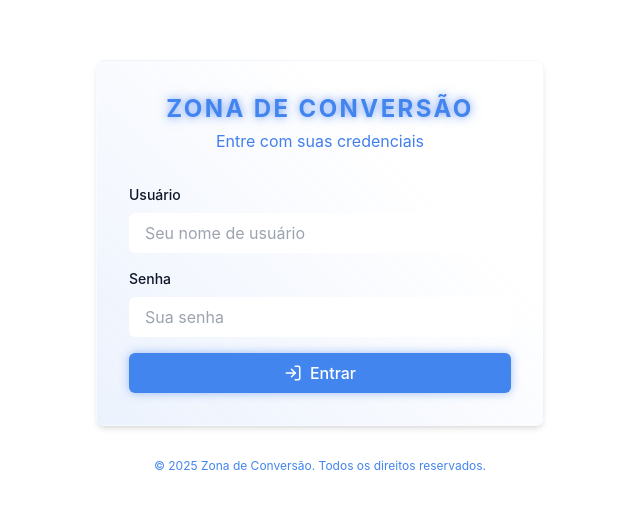
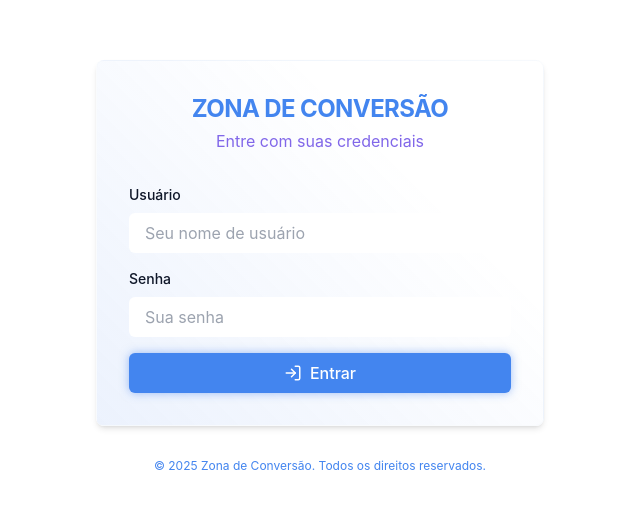
Before and after one commit to ramokoneb/hub_qr_code, a React (Vite) app: page / in a window 1280 px wide. Shown: the part 133-642 px from the top of the page, without its empty margins (320-960 px from the left). Built offline with nearby package versions, Linux system fonts and the light colour scheme.

Commit message:
Remove shadow and change text color
Refactor text styles in LoginForm component.

```diff
--- a/src/components/LoginForm.tsx
+++ b/src/components/LoginForm.tsx
@@ -59,8 +59,8 @@ const LoginForm = () => {
   return (
     <div className="tech-card w-full max-w-md p-8 animate-fadeIn">
       <div className="mb-8 text-center">
-        <h2 className="neon-text text-2xl mb-1 text-primary">ZONA DE CONVERSÃO</h2>
-        <p className="text-royal">Entre com suas credenciais</p>
+        <h2 className="text-2xl mb-1 text-primary font-bold tracking-tight">ZONA DE CONVERSÃO</h2>
+        <p className="text-accent">Entre com suas credenciais</p>
       </div>
 
       <form onSubmit={handleSubmit} className="space-y-4">
```
